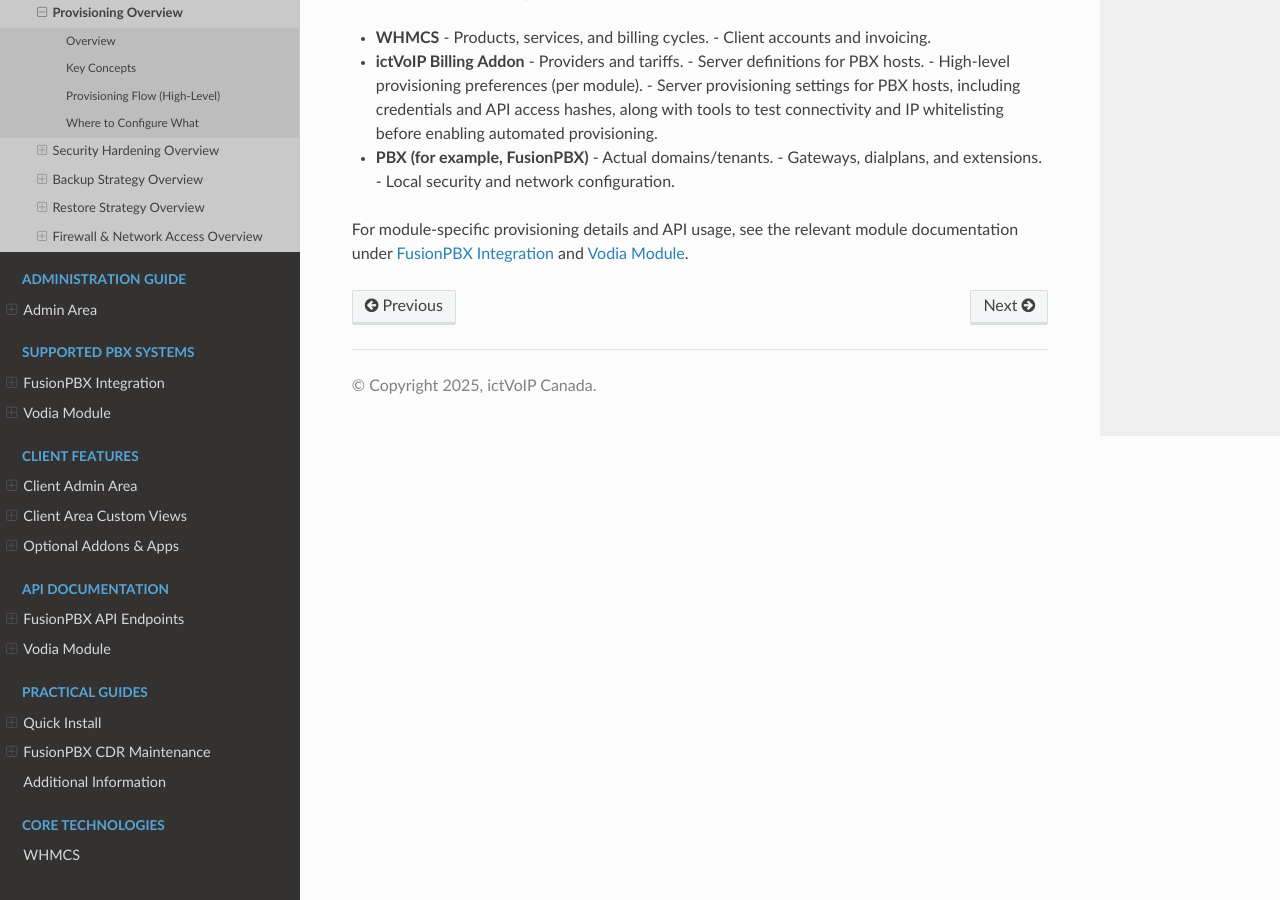
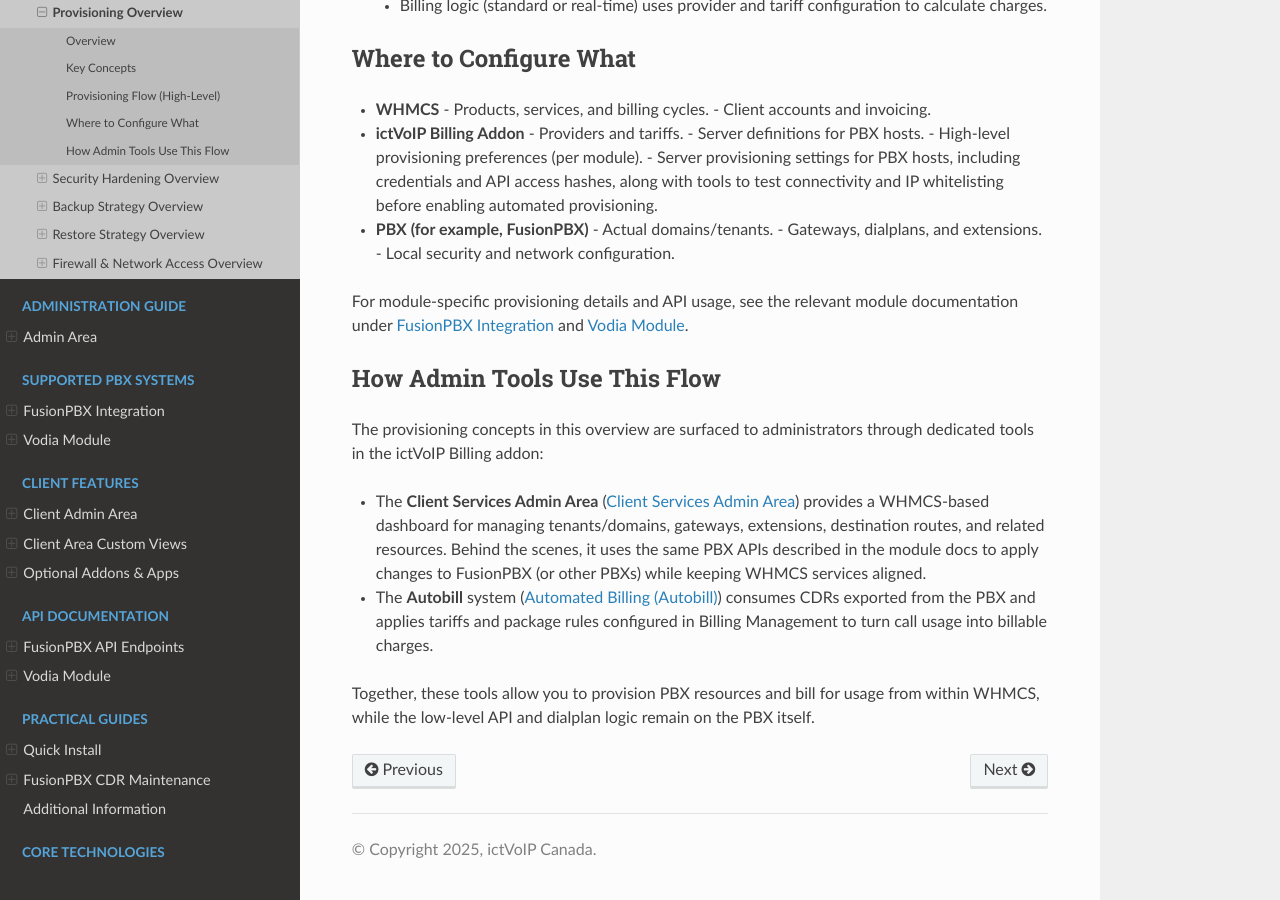
Before and after one commit to ictvoip/ictvoip-docs, a Sphinx documentation site: the page built from docs/source/applications/provision.rst, in a window 1280 px wide and 900 px high, scrolled down 1449 px. Built offline with Sphinx 7.4.7 and the Read the Docs theme 3.1.0, drawn with Linux system fonts in a browser that asks for light colours; pages that are not in the unit, such as notebooks, are missing from menus; some of the changed text lies outside the part shown.

```diff
--- a/docs/source/applications/provision.rst
+++ b/docs/source/applications/provision.rst
@@ -9,6 +9,9 @@ interacts with supported PBX systems (such as FusionPBX and Vodia) to
 provision tenants, gateways, extensions, and related resources. It is
 intended for administrators who want to understand the end-to-end
 provisioning flow rather than implementation details.
+
+For PBX-specific details, see :doc:`/modules/fusionpbx` (FusionPBX
+Integration) and :doc:`/modules/vodia` (Vodia Module).
 
 Key Concepts
 ------------
@@ -93,3 +96,24 @@ Where to Configure What
 For module-specific provisioning details and API usage, see the
 relevant module documentation under :doc:`/modules/fusionpbx` and
 :doc:`/modules/vodia`.
+
+How Admin Tools Use This Flow
+-----------------------------
+
+The provisioning concepts in this overview are surfaced to
+administrators through dedicated tools in the ictVoIP Billing addon:
+
+* The **Client Services Admin Area** (:doc:`/admin/client_services`)
+  provides a WHMCS-based dashboard for managing tenants/domains,
+  gateways, extensions, destination routes, and related resources.
+  Behind the scenes, it uses the same PBX APIs described in the module
+  docs to apply changes to FusionPBX (or other PBXs) while keeping
+  WHMCS services aligned.
+* The **Autobill** system (:doc:`/admin/autobill`) consumes CDRs
+  exported from the PBX and applies tariffs and package rules
+  configured in Billing Management to turn call usage into
+  billable charges.
+
+Together, these tools allow you to provision PBX resources and bill
+for usage from within WHMCS, while the low-level API and dialplan
+logic remain on the PBX itself.
```
Also changed, not shown: docs/source/modules/fusionpbx.rst (+14 -0 lines).
